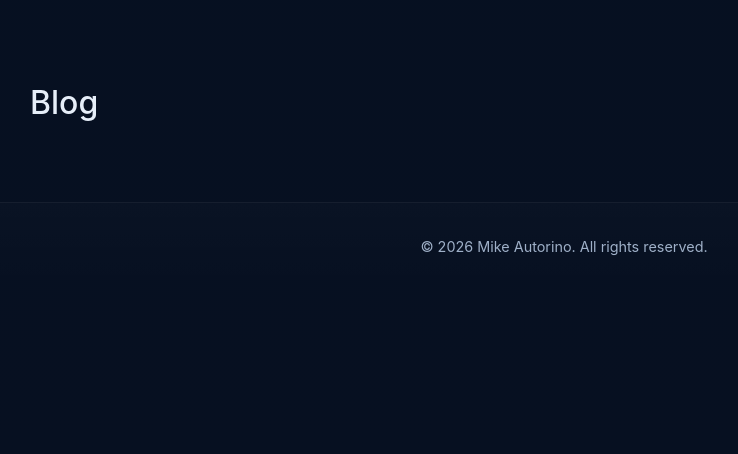
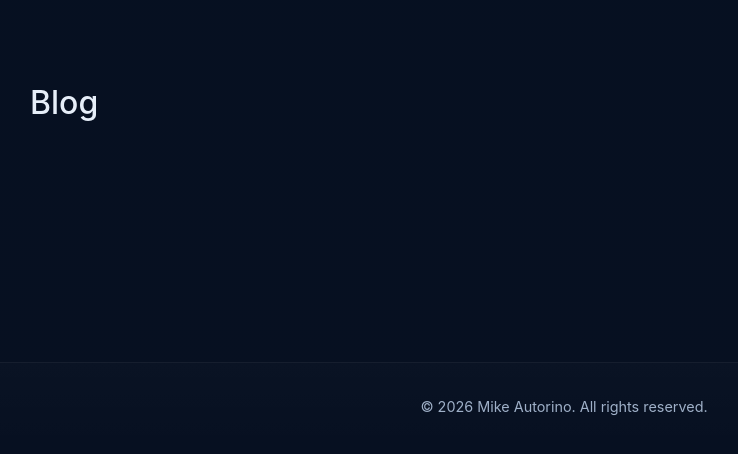
Before and after one commit to mikeautorino/portfolio, a Django app: page / in a window 1280 px wide. Shown: the part 324-778 px from the top of the page, without its empty margins (76-814 px from the left). Run offline with Django 5.2, Linux system fonts and the light colour scheme; data that the repository does not hold is empty; some libraries are stand-ins or nearby versions.

Commit message:
small update to styles.css

```diff
--- a/portfolio/static/css/styles.css
+++ b/portfolio/static/css/styles.css
@@ -109,7 +109,7 @@ label{display:block;margin-bottom:.25rem;color:var(--muted)}
 .blog-post-readmore{color:var(--accent-2);font-weight:600;font-size:0.95rem}
 
 /* Footer styles */
-.footer{margin-top:5rem;padding:2rem 0;border-top:1px solid rgba(255,255,255,0.06);background:linear-gradient(180deg,rgba(255,255,255,0.01),transparent);text-align:center;max-height:15vh;display:flex;align-items:center;justify-content:center;overflow:hidden}
+.footer{margin-top:15rem;padding:2rem 0;border-top:1px solid rgba(255,255,255,0.06);background:linear-gradient(180deg,rgba(255,255,255,0.01),transparent);text-align:center;max-height:15vh;display:flex;align-items:center;justify-content:center;overflow:hidden}
 .footer p{color:var(--muted);margin:0;font-size:0.9rem}
 
 /* Social Media Styles */
```
